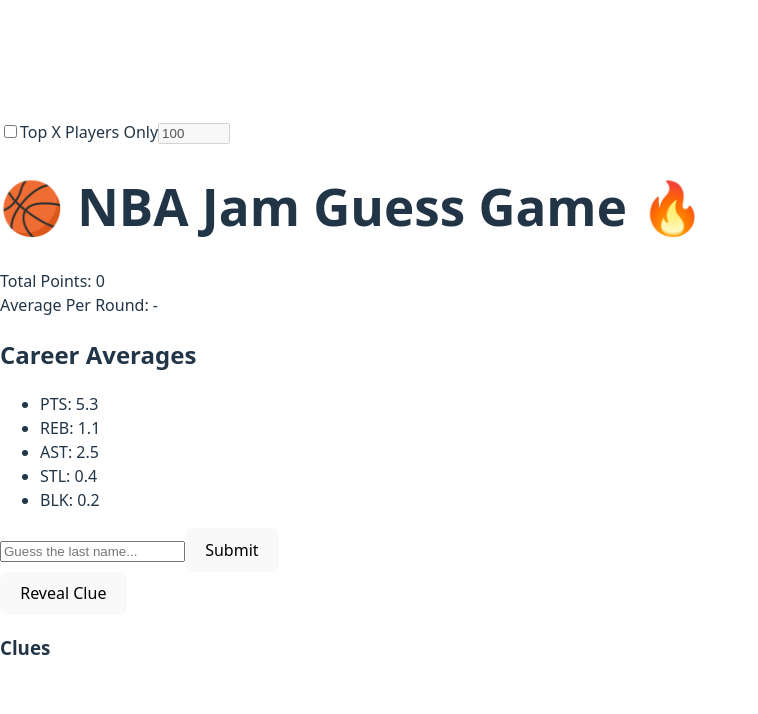
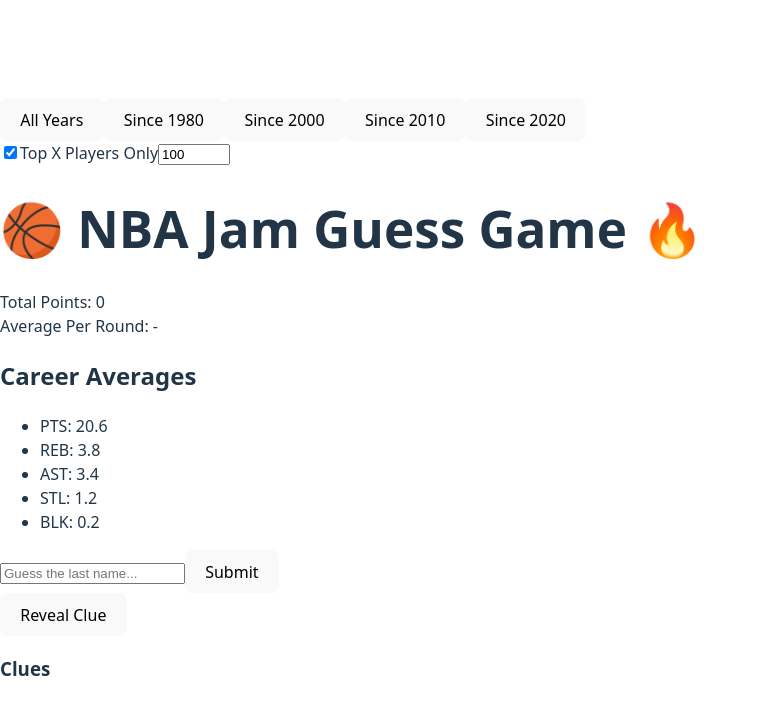
Before and after one commit to chrisskinr/nba-jam-guess-game, a React (Vite) app: page / in a window 1280 px wide. Shown: the top 714 px of the page, without its empty margins (0-758 px from the left). Built offline with nearby package versions, Linux system fonts and the light colour scheme.

Commit message:
Update App with draft year and Top X defaults

```diff
--- a/src/App.jsx
+++ b/src/App.jsx
@@ -10,11 +10,13 @@
   const [score, setScore] = useState(null);
   const [gameOver, setGameOver] = useState(false);
 
-  const [topXEnabled, setTopXEnabled] = useState(false);
-  const [topX, setTopX] = useState(100);
+  const [topXEnabled, setTopXEnabled] = useState(true); // default: true
+  const [topX, setTopX] = useState(100);                // default: 100
 
   const [totalPoints, setTotalPoints] = useState(0);
   const [roundsPlayed, setRoundsPlayed] = useState(0);
+
+  const [draftYearCutoff, setDraftYearCutoff] = useState(1980); // default: 1980
 
   // Load players.json
   useEffect(() => {
@@ -25,12 +27,18 @@
       });
   }, []);
 
-  // Filter top X players by total stats (PTS + REB + AST)
+  // Filter and update player pool
   useEffect(() => {
     if (!players.length) return;
 
     let result = [...players];
 
+    // Filter by draft year
+    if (draftYearCutoff) {
+      result = result.filter((p) => p.clues?.draftYear >= draftYearCutoff);
+    }
+
+    // Top X filter
     if (topXEnabled) {
       result.sort((a, b) => {
         const sumA = (a.stats.PTS || 0) + (a.stats.REB || 0) + (a.stats.AST || 0);
@@ -42,7 +50,7 @@
 
     setFilteredPlayers(result);
     setPlayer(result[Math.floor(Math.random() * result.length)]);
-  }, [players, topXEnabled, topX]);
+  }, [players, topXEnabled, topX, draftYearCutoff]);
 
   const handleSubmit = () => {
     if (!player) return;
@@ -59,7 +67,6 @@
       } else {
         setScore(0);
         setGameOver(true);
-        setTotalPoints((prev) => prev);
         setRoundsPlayed((prev) => prev + 1);
       }
     }
@@ -88,6 +95,51 @@
 
   return (
     <div className="min-h-screen bg-gradient-to-br from-black via-indigo-900 to-purple-900 text-white p-8 font-mono">
+
+      {/* Draft Year Filters */}
+      <div className="flex justify-center gap-3 mb-4 flex-wrap">
+        <button
+          onClick={() => setDraftYearCutoff(null)}
+          className={`px-3 py-1 rounded ${
+            draftYearCutoff === null ? "bg-green-500" : "bg-gray-600"
+          }`}
+        >
+          All Years
+        </button>
+        <button
+          onClick={() => setDraftYearCutoff(1980)}
+          className={`px-3 py-1 rounded ${
+            draftYearCutoff === 1980 ? "bg-green-500" : "bg-gray-600"
+          }`}
+        >
+          Since 1980
+        </button>
+        <button
+          onClick={() => setDraftYearCutoff(2000)}
+          className={`px-3 py-1 rounded ${
+            draftYearCutoff === 2000 ? "bg-green-500" : "bg-gray-600"
+          }`}
+        >
+          Since 2000
+        </button>
+        <button
+          onClick={() => setDraftYearCutoff(2010)}
+          className={`px-3 py-1 rounded ${
+            draftYearCutoff === 2010 ? "bg-green-500" : "bg-gray-600"
+          }`}
+        >
+          Since 2010
+        </button>
+        <button
+          onClick={() => setDraftYearCutoff(2020)}
+          className={`px-3 py-1 rounded ${
+            draftYearCutoff === 2020 ? "bg-green-500" : "bg-gray-600"
+          }`}
+        >
+          Since 2020
+        </button>
+      </div>
+
       {/* Top X Toggle */}
       <div className="flex justify-center items-center gap-4 mb-6">
         <label className="flex items-center gap-2">
```
